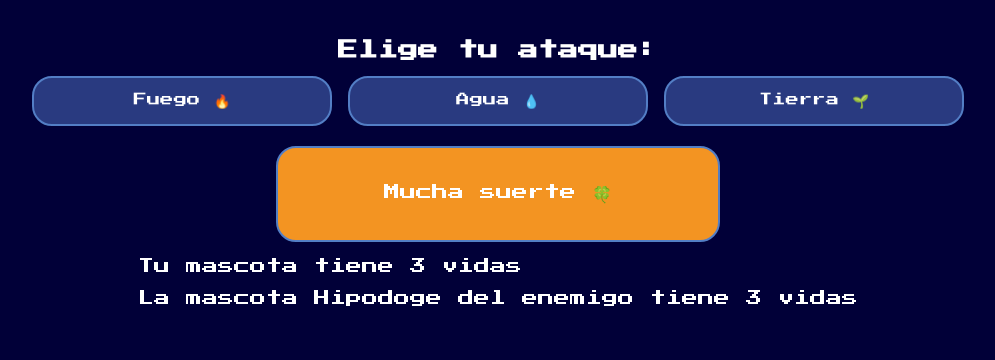
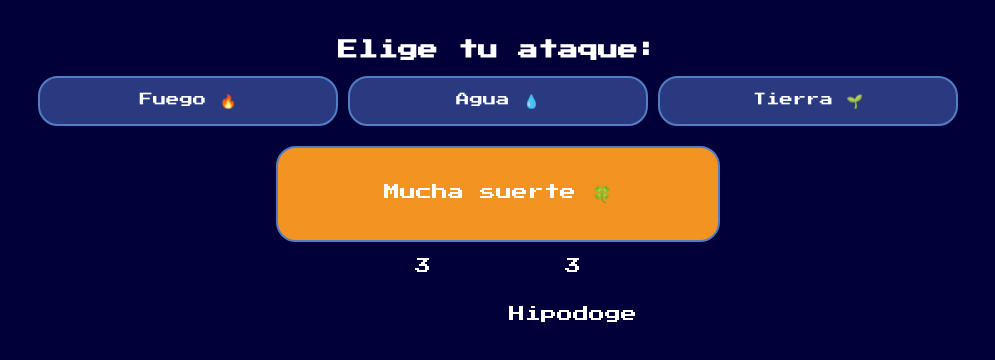
Before and after one commit to jesusdstn/mokepon, a plain HTML site: page index.html in a window 1280 px wide. Both pictures are taken after a click on the button "Seleccionar". Shown: the part 70-430 px from the top of the page, without its empty margins (142-1137 px from the left). Drawn offline with Linux system fonts and the light colour scheme.

Commit message:
estilizando para móviles

```diff
--- a/css/styles.css
+++ b/css/styles.css
@@ -22,7 +22,7 @@ body{
     /* color: white; */
     font-size: 20px;
 }
-.tarjetas{
+.tarjetas, .tarjetas-ataques{
     display: flex;
     gap: 10px;
 }
@@ -50,6 +50,10 @@ body{
 input{
     display: none;
 }
+input:checked + label{
+    border: 2px solid #293A80;
+    background: #537EC5;
+}
 
 button{
     background-color: #293A80;
@@ -59,6 +63,10 @@ button{
     border-radius: 10px;
     color: white;
     font-family: 'Press Start 2P';
+}
+button:active{
+    background-color: #537EC5;
+    border: 2px solid #293A80;
 }
 
 #seleccionar-ataque{
@@ -84,3 +92,20 @@ button{
     align-items: center;
     flex-direction: column;
 }
+
+.ataques{
+    display: grid;
+    grid-template-columns: 150px 150px;
+}
+
+.ataques-jugador, .ataques-enemigo{
+    display: flex;
+    flex-direction: column;
+    align-items: center;
+}
+
+@media (max-width:375px){
+    .tarjetas, .tarjetas-ataques{
+        flex-direction: column;
+    }
+}
--- a/index.html
+++ b/index.html
@@ -13,23 +13,23 @@
             <h2 class="subtitulo">Elige tu mascota:</h2>
 
             <div class="tarjetas">
+                <input type="radio" name="mascota" id="hipodoge">
                 <label class="tarjeta-de-mokepon" for="hipodoge">
                     <p>Hipodoge</p>
                     <img src="./assets/mokepons_mokepon_hipodoge_attack.webp" alt="Hipodoge" title="Hipodoge">
                 </label>
-                <input type="radio" name="mascota" id="hipodoge">
 
+                <input type="radio" name="mascota" id="capipepo">
                 <label class="tarjeta-de-mokepon" for="capipepo">
                     <p>Capipepo</p>
                     <img src="./assets/mokepons_mokepon_capipepo_attack.webp" alt="Capipepo" title="Capipepo">
                 </label>
-                <input type="radio" name="mascota" id="capipepo">
 
+                <input type="radio" name="mascota" id="ratigueya">
                 <label class="tarjeta-de-mokepon" for="ratigueya">
                     <p>Ratigueya</p>
                     <img src="./assets/mokepons_mokepon_ratigueya_attack.webp" alt="Ratigueya" title="Ratigueya">
                 </label>
-                <input type="radio" name="mascota" id="ratigueya">
             </div>
 
 
@@ -41,7 +41,7 @@
 
             <h2 class="subtitulo">Elige tu ataque:</h2>
 
-            <div>
+            <div class="tarjetas-ataques">
                 <button class="boton-de-ataque" id="boton-fuego">Fuego 🔥</button>
                 <button class="boton-de-ataque" id="boton-agua">Agua 💧</button>
                 <button class="boton-de-ataque" id="boton-tierra">Tierra 🌱</button>
@@ -56,11 +56,18 @@
                 </div>
 
             </div>
-            <div>
-                <div id="ataquesDelJugador"></div>
-                <div id="ataquesDelEnemigo"></div>
-                <p>Tu mascota <span id="mascota-jugador"></span> tiene <span id="vidas-jugador">3</span> vidas</p>
-                <p>La mascota <span id="mascota-enemigo"></span> del enemigo tiene <span id="vidas-enemigo">3</span> vidas</p>
+            <div class="ataques">
+                <div class="ataques-jugador">
+                    <p id="vidas-jugador">3</p>
+                    <p id="mascota-jugador"></p>
+                    <div id="ataquesDelJugador"></div>
+
+                </div>
+                <div class="ataques-enemigo">
+                    <p id="vidas-enemigo">3</p>
+                    <p id="mascota-enemigo"></p>
+                    <div id="ataquesDelEnemigo"></div>
+                </div>
             </div>
 
         </section>
```
